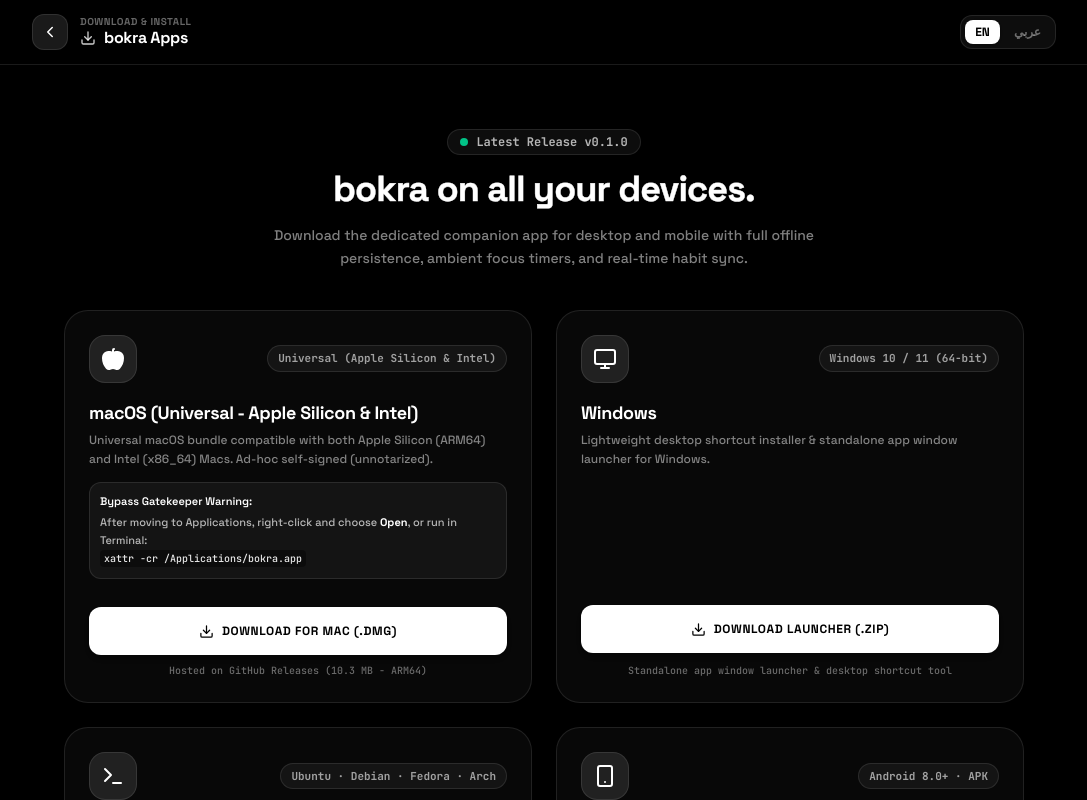
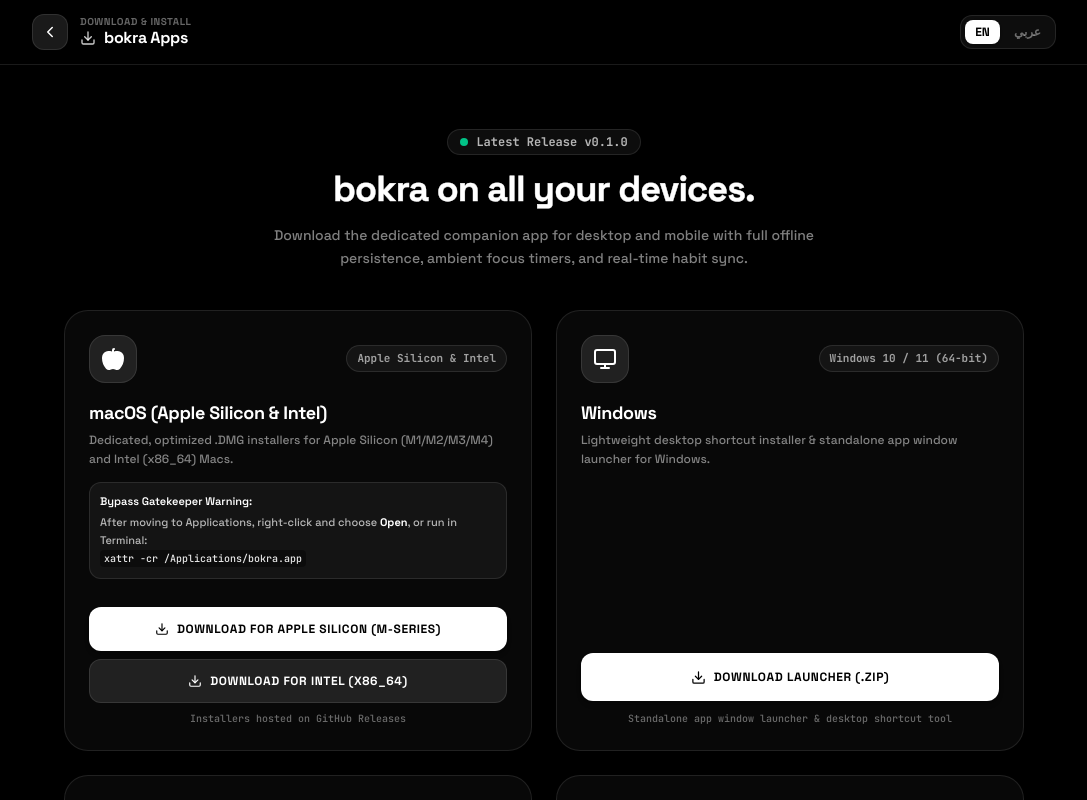
Before and after one commit to o3yin3yin-create/trackert-v2-, a Next.js app: page /download in a window 1280 px wide. Shown: the top 800 px of the page, without its empty margins (96-1183 px from the left). Built offline with nearby package versions, Linux system fonts and the light colour scheme.

Commit message:
fix: separate mac arm64 and x64 builds, fix desktop root hydration crash

```diff
--- a/app/api/version/route.js
+++ b/app/api/version/route.js
@@ -6,7 +6,9 @@ const FALLBACK_VERSION = '0.1.0';
 const GITHUB_REPO = 'o3yin3yin-create/trackert-v2-';
 
 const DEFAULT_DOWNLOADS = {
-  mac: `https://github.com/${GITHUB_REPO}/releases/download/v0.1.0/bokra_0.1.0_universal.dmg`,
+  mac: `https://github.com/${GITHUB_REPO}/releases/download/v0.1.0/bokra_0.1.0_aarch64.dmg`,
+  macArm: `https://github.com/${GITHUB_REPO}/releases/download/v0.1.0/bokra_0.1.0_aarch64.dmg`,
+  macIntel: `https://github.com/${GITHUB_REPO}/releases/download/v0.1.0/bokra_0.1.0_x64.dmg`,
   windows: '/bokra-windows.zip',
   android: '/bokra.apk',
   linuxDeb: `https://github.com/${GITHUB_REPO}/releases/download/v0.1.0/bokra_0.1.0_amd64.deb`,
@@ -42,7 +44,14 @@ export async function GET() {
       if (!url) continue;
 
       if (name.endsWith('.dmg')) {
-        downloads.mac = url;
+        if (name.includes('aarch64') || name.includes('arm64')) {
+          downloads.macArm = url;
+          downloads.mac = url;
+        } else if (name.includes('x64') || name.includes('x86_64') || name.includes('intel')) {
+          downloads.macIntel = url;
+        } else {
+          downloads.mac = url;
+        }
       } else if (name.endsWith('.apk')) {
         downloads.android = url;
       } else if (name.endsWith('.zip') && (name.includes('win') || name.includes('windows'))) {
--- a/app/download/page.jsx
+++ b/app/download/page.jsx
@@ -30,7 +30,8 @@ export default function DownloadPage() {
   const isAr = lang === 'ar';
 
   const GITHUB_RELEASES_URL = "https://github.com/o3yin3yin-create/trackert-v2-/releases/tag/v0.1.0";
-  const MAC_DMG_URL = "https://github.com/o3yin3yin-create/trackert-v2-/releases/download/v0.1.0/bokra_0.1.0_universal.dmg";
+  const MAC_ARM_DMG_URL = "https://github.com/o3yin3yin-create/trackert-v2-/releases/download/v0.1.0/bokra_0.1.0_aarch64.dmg";
+  const MAC_INTEL_DMG_URL = "https://github.com/o3yin3yin-create/trackert-v2-/releases/download/v0.1.0/bokra_0.1.0_x64.dmg";
   const WIN_ZIP_URL = "/bokra-windows.zip";
   const LINUX_DEB_URL = "https://github.com/o3yin3yin-create/trackert-v2-/releases/download/v0.1.0/bokra_0.1.0_amd64.deb";
   const LINUX_APPIMAGE_URL = "https://github.com/o3yin3yin-create/trackert-v2-/releases/download/v0.1.0/bokra_0.1.0_amd64.AppImage";
@@ -129,18 +130,18 @@ export default function DownloadPage() {
                   <Apple size={24} />
                 </div>
                 <span className="text-[11px] font-mono font-bold px-2.5 py-1 rounded-full bg-white/5 border border-white/10 text-white/60">
-                  Universal (Apple Silicon & Intel)
+                  Apple Silicon & Intel
                 </span>
               </div>
 
               <div className="flex flex-col gap-1">
                 <h3 className="text-lg font-bold text-white">
-                  {isAr ? 'ماك (macOS Universal)' : 'macOS (Universal - Apple Silicon & Intel)'}
+                  {isAr ? 'ماك (macOS Native)' : 'macOS (Apple Silicon & Intel)'}
                 </h3>
                 <p className="text-xs text-white/50 leading-relaxed">
                   {isAr
-                    ? 'حزمة .DMG رسمية شاملة لكافة أجهزة ماك (Apple Silicon M1/M2/M3/M4 ومعالجات Intel 64-bit). بناء موقع ذاتياً (Ad-hoc build).'
-                    : 'Universal macOS bundle compatible with both Apple Silicon (ARM64) and Intel (x86_64) Macs. Ad-hoc self-signed (unnotarized).'}
+                    ? 'حزم .DMG منفصلة ومحسنة لأجهزة ماك بمعالجات Apple Silicon (M1/M2/M3/M4) أو معالجات Intel 64-bit.'
+                    : 'Dedicated, optimized .DMG installers for Apple Silicon (M1/M2/M3/M4) and Intel (x86_64) Macs.'}
                 </p>
                 <div className="mt-2 p-2.5 rounded-xl bg-white/5 border border-white/10 text-[11px] text-white/70 leading-relaxed">
                   <span className="font-semibold text-white block mb-1">
@@ -157,14 +158,21 @@ export default function DownloadPage() {
 
             <div className="flex flex-col gap-2 pt-2">
               <a
-                href={MAC_DMG_URL}
-                className="w-full h-12 rounded-xl bg-white text-black font-bold text-xs uppercase tracking-wider flex items-center justify-center gap-2 hover:bg-white/90 active:scale-[0.98] transition-all shadow-md cursor-pointer"
+                href={MAC_ARM_DMG_URL}
+                className="w-full h-11 rounded-xl bg-white text-black font-bold text-xs uppercase tracking-wider flex items-center justify-center gap-2 hover:bg-white/90 active:scale-[0.98] transition-all shadow-md cursor-pointer"
               >
-                <Download size={15} />
-                <span>{isAr ? 'تحميل مباشر للماك (.DMG)' : 'Download for Mac (.DMG)'}</span>
+                <Download size={14} />
+                <span>{isAr ? 'تحميل لماك (Apple Silicon M1/M2/M3/M4)' : 'Download for Apple Silicon (M-series)'}</span>
+              </a>
+              <a
+                href={MAC_INTEL_DMG_URL}
+                className="w-full h-11 rounded-xl bg-white/10 hover:bg-white/20 text-white font-bold text-xs uppercase tracking-wider flex items-center justify-center gap-2 border border-white/10 active:scale-[0.98] transition-all cursor-pointer"
+              >
+                <Download size={14} />
+                <span>{isAr ? 'تحميل لماك (Intel x86_64)' : 'Download for Intel (x86_64)'}</span>
               </a>
               <span className="text-[10px] text-center text-white/40 font-mono">
-                {isAr ? 'تحميل عبر GitHub Releases (حجم: 10.3 MB - ARM64)' : 'Hosted on GitHub Releases (10.3 MB - ARM64)'}
+                {isAr ? 'روابط التثبيت عبر GitHub Releases' : 'Installers hosted on GitHub Releases'}
               </span>
             </div>
           </div>
--- a/app/global-error.jsx
+++ b/app/global-error.jsx
@@ -4,9 +4,7 @@ import { useEffect } from 'react';
 
 export default function GlobalError({ error, reset }) {
   useEffect(() => {
-    if (process.env.NODE_ENV !== 'production') {
-      console.error('[Global Layout Error]', error);
-    }
+    console.error('[Global Layout Error]', error);
   }, [error]);
 
   return (
@@ -17,9 +15,14 @@ export default function GlobalError({ error, reset }) {
           <h1 className="text-3xl sm:text-4xl font-bold tracking-tight text-white mb-4">
             System Unavailable
           </h1>
-          <p className="text-base text-white/70 max-w-sm mb-8 leading-relaxed">
+          <p className="text-base text-white/70 max-w-sm mb-4 leading-relaxed">
             The application encountered a fatal initialization error. Please reload the application.
           </p>
+          {error?.message && (
+            <p className="text-xs text-red-400 bg-white/5 px-3 py-2 rounded-lg max-w-sm break-words mb-6 font-mono">
+              {error.message}
+            </p>
+          )}
           <button
             type="button"
             onClick={() => reset()}
--- a/app/layout.jsx
+++ b/app/layout.jsx
@@ -69,16 +69,6 @@ export const viewport = {
 
 export default function RootLayout({ children }) {
   return (
-    <ClerkProvider
-      appearance={clerkAppearance}
-      localization={clerkLocalization}
-      signInUrl="/sign-in"
-      signUpUrl="/sign-up"
-      signInFallbackRedirectUrl="/"
-      signUpFallbackRedirectUrl="/"
-      signInForceRedirectUrl="/"
-      signUpForceRedirectUrl="/"
-    >
     <html
       lang="en"
       className={`dark ${spaceGrotesk.variable} ${jetbrainsMono.variable}`}
@@ -96,10 +86,20 @@ export default function RootLayout({ children }) {
         <meta name="theme-color" content="#000000" />
       </head>
       <body className={`${spaceGrotesk.className} font-sans bg-black text-white antialiased selection:bg-white/20`}>
+        <ClerkProvider
+          appearance={clerkAppearance}
+          localization={clerkLocalization}
+          signInUrl="/sign-in"
+          signUpUrl="/sign-up"
+          signInFallbackRedirectUrl="/"
+          signUpFallbackRedirectUrl="/"
+          signInForceRedirectUrl="/"
+          signUpForceRedirectUrl="/"
+        >
           <PwaRegister />
           {children}
+        </ClerkProvider>
       </body>
     </html>
-    </ClerkProvider>
   )
 }
--- a/package.json
+++ b/package.json
@@ -8,7 +8,9 @@
     "build:export": "node scripts/build-export.js",
     "tauri": "tauri",
     "tauri:dev": "source $HOME/.cargo/env && tauri dev",
-    "tauri:build": "source $HOME/.cargo/env && tauri build --target universal-apple-darwin -b app && ./scripts/build_dmg.sh",
+    "tauri:build:arm64": "source $HOME/.cargo/env && npx tauri build --target aarch64-apple-darwin -b app && ./scripts/build_dmg.sh arm64",
+    "tauri:build:x64": "source $HOME/.cargo/env && npx tauri build --target x86_64-apple-darwin -b app && ./scripts/build_dmg.sh x64",
+    "tauri:build": "npm run tauri:build:arm64 && npm run tauri:build:x64",
     "dmg:build": "./scripts/build_dmg.sh",
     "start": "next start",
     "lint": "eslint .",
```
Also changed, not shown: 2 other files (tests, documents, lock files or other folders). Lines whose indentation alone changed are shown as unchanged.
